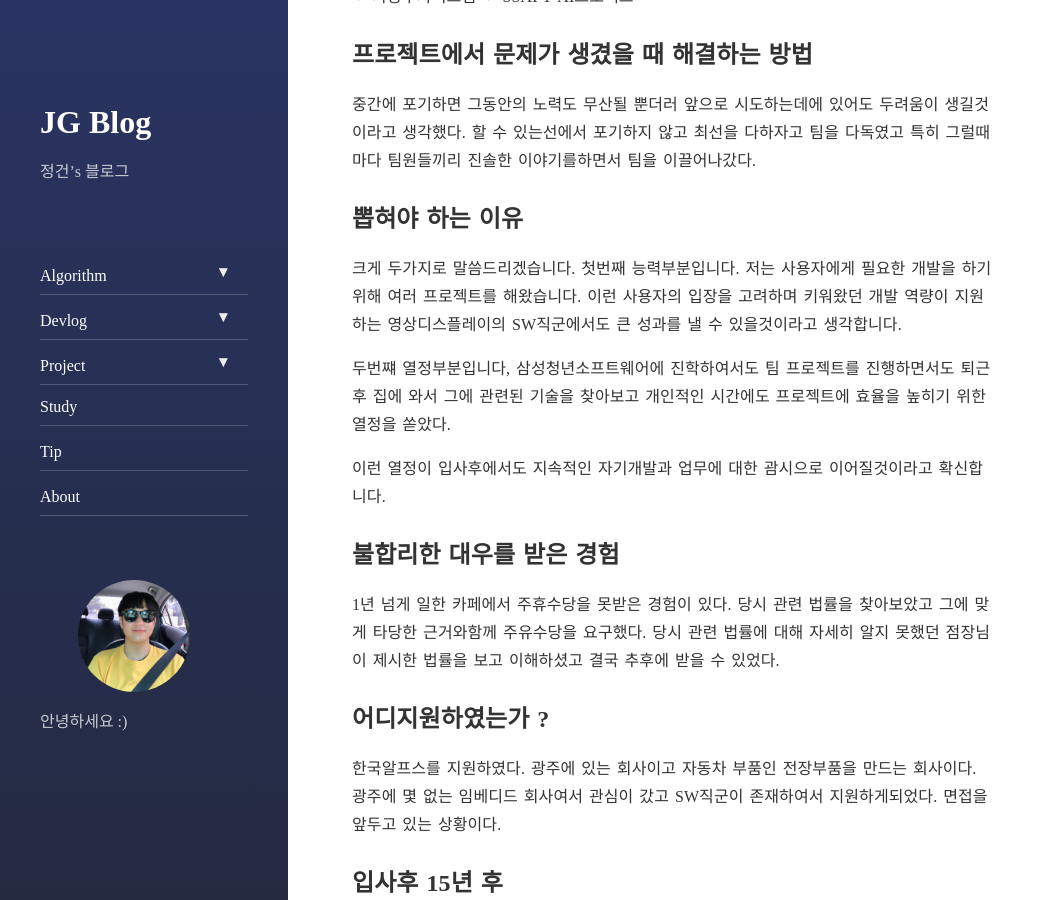
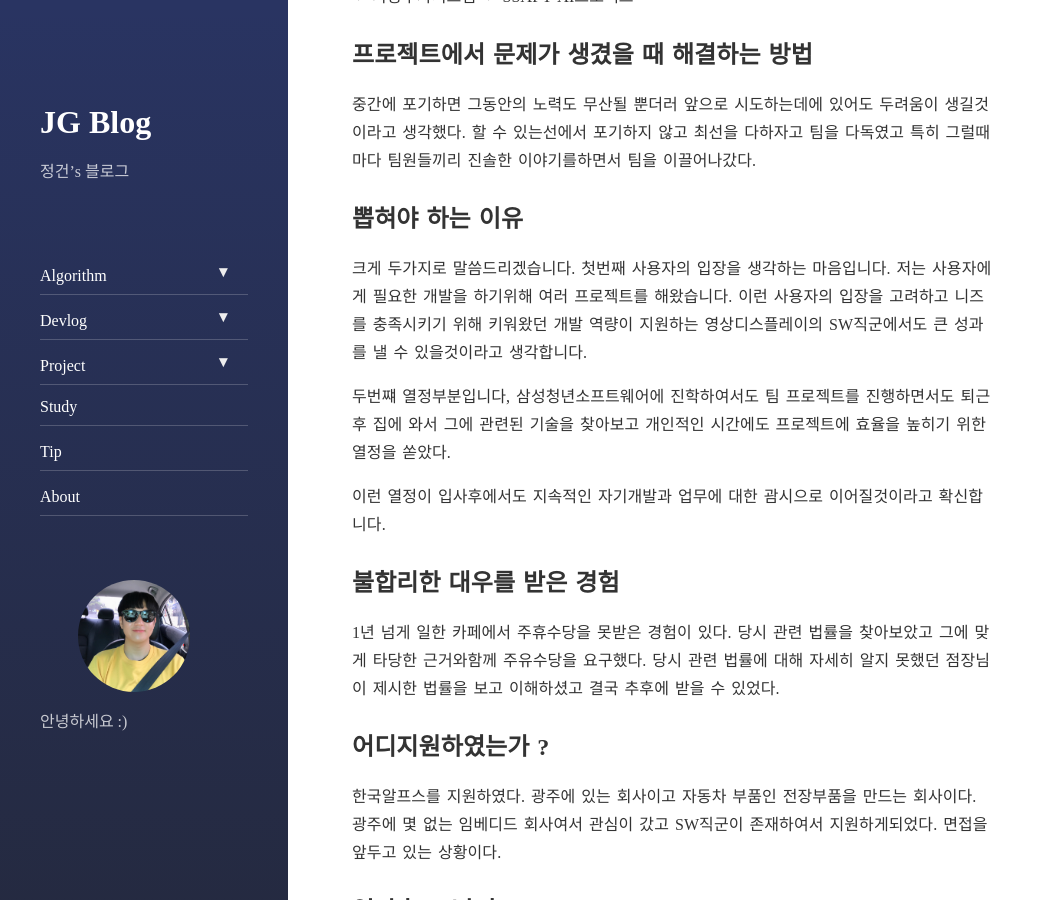
Before and after one commit to ini080/ini080.github.io, a Jekyll site: the page built from _posts/2019-11-03-tip-Private.md, in a window 1280 px wide and 900 px high, scrolled down 2208 px. Shown: the whole window, without its empty margins (0-1053 px from the left). Built offline with Jekyll 4.4.1, drawn with Linux system fonts in a browser that asks for light colours; nearby versions of some CDN libraries; comment, search, counter and statistics services are not loaded.

Commit message:
Update 2019-11-03-tip-Private.md

```diff
--- a/_posts/2019-11-03-tip-Private.md
+++ b/_posts/2019-11-03-tip-Private.md
@@ -81,8 +81,8 @@ categories: Tip
 
 ## 뽑혀야 하는 이유
 크게 두가지로 말씀드리겠습니다.
-첫번째 능력부분입니다.
-저는 사용자에게 필요한 개발을 하기위해 여러 프로젝트를 해왔습니다. 이런 사용자의 입장을 고려하며 키워왔던 개발 역량이 지원하는 영상디스플레이의 SW직군에서도 큰 성과를 낼 수 있을것이라고 생각합니다.
+첫번째 사용자의 입장을 생각하는 마음입니다.
+저는 사용자에게 필요한 개발을 하기위해 여러 프로젝트를 해왔습니다. 이런 사용자의 입장을 고려하고 니즈를 충족시키기 위해 키워왔던 개발 역량이 지원하는 영상디스플레이의 SW직군에서도 큰 성과를 낼 수 있을것이라고 생각합니다.
 
 두번쨰 열정부분입니다,
 삼성청년소프트웨어에 진학하여서도 팀 프로젝트를 진행하면서도 퇴근 후 집에 와서 그에 관련된 기술을 찾아보고 개인적인 시간에도 프로젝트에 효율을 높히기 위한 열정을 쏟았다.
```
